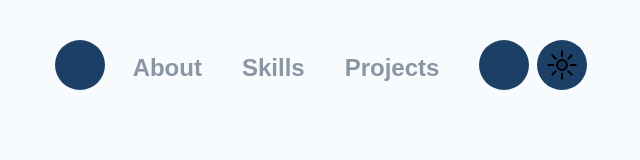
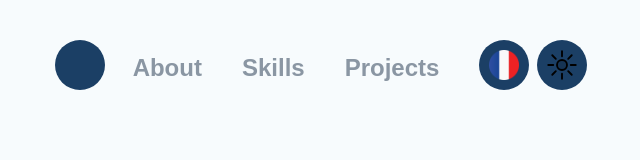
Before and after one commit to BabaxRhb/portfolio, a React (Vite) app: page / in a window 1280 px wide. Shown: the top 160 px of the page, without its empty margins (313-953 px from the left). Built offline with nearby package versions, Linux system fonts and the light colour scheme.

Commit message:
add : 	- switching language functionnality 	- smooth transition styling for some components
fix : Review routes based on the general layout

```diff
--- a/src/feature/language/component/SwitchLangBtn.tsx
+++ b/src/feature/language/component/SwitchLangBtn.tsx
@@ -1,7 +1,9 @@
 import { ActionBtn } from "../../../shared/components/ui/button/Btn"
+import useLanguage from "../hooks/useLanguage";
 
 const SwitchLangBtn = () => {
-    return <ActionBtn onClick={() => {}} />
+    const { iconUrl, changeLanguage } = useLanguage();
+    return <ActionBtn onClick={changeLanguage} imgUrl={iconUrl} />
 }
 
 export default SwitchLangBtn;
--- /dev/null
+++ b/src/feature/language/hooks/useLanguage.ts
@@ -0,0 +1,27 @@
+import i18next from "i18next";
+import { useState } from "react";
+
+const langIconUrl = { en: 'images/eng.png', fr: 'images/french.png' }
+
+const useLanguage = () => {
+    const [ lang, setLang ] = useState(i18next.language);
+    const [ iconUrl, setIconUrl ] = useState(lang === 'en' ? langIconUrl.en : langIconUrl.fr);
+
+    const changeLanguage = () => {
+        const newLang = lang === 'en' ? 'fr' : 'en';
+
+        if (lang === 'en')
+            setIconUrl(langIconUrl.fr);
+        else
+            setIconUrl(langIconUrl.en);
+        setLang(newLang)
+        i18next.changeLanguage(newLang);
+    }
+
+    return {
+        iconUrl,
+        changeLanguage
+    }
+}
+
+export default useLanguage;
--- a/src/feature/language/provider/LanguageProvider.tsx
+++ b/src/feature/language/provider/LanguageProvider.tsx
@@ -11,15 +11,19 @@ import type { ChildrenProps } from "../../../shared/data/type";
 i18next
 	.use(LanguageDetector)
 	.init({
-		lng: "en",
-		// debug: true,
-		resources: {
-			en: { global: global_en },
-			fr: { global: global_fr },
-			mg: { global: global_mg }
-		},
+	interpolation: { escapeValue: false },
 	fallbackLng: "en",
-})
+	load: "languageOnly",
+	resources: {
+		en: { global: global_en },
+		fr: { global: global_fr },
+		mg: { global: global_mg },
+	},
+	detection: {
+		order: ["localStorage", "navigator"],
+		caches: ["localStorage"],
+	},
+});
 
 const LanguageProvider = ({ children } : ChildrenProps) => {
 	return (
--- a/src/shared/components/Navbar.tsx
+++ b/src/shared/components/Navbar.tsx
@@ -9,7 +9,7 @@ const navbarItems = [
 const Navbar = () => {
 	const { pathname } = useLocation();
 
-	const baseStyle = "max-sm:text-lg text-2xl font-bold mx-5 hover:scale-105";
+	const baseStyle = "max-sm:text-lg text-2xl font-bold mx-5 hover:scale-105 transition-all";
 
 	return (
 	  <nav className="flex items-center w-full">
--- a/src/shared/components/ui/ProjectCard.tsx
+++ b/src/shared/components/ui/ProjectCard.tsx
@@ -29,6 +29,7 @@ const ProjectCard = ( {project} : ProjectCardProps) => {
 				p-5
 				bg-inherit
 				hover:scale-110
+				transition-all
 		">
 			{
 				status ?
--- a/src/shared/layouts/Footer.tsx
+++ b/src/shared/layouts/Footer.tsx
@@ -13,7 +13,7 @@ const Footer = () => {
 		<Container spacing={10}>
 			{
 				footerLinkArray.map((footerLink, index) => (
-					<div key={index}>
+					<div key={index} className="hover:scale-105 transition-all">
 						<LinkBtn
 							link={footerLink.link}
 							text={footerLink.text}
--- a/src/shared/layouts/Header.tsx
+++ b/src/shared/layouts/Header.tsx
@@ -3,17 +3,23 @@ import SwitchModeThemeBtn from "../../feature/mode/component/SwitchModeThemeBtn"
 import Navbar from "../components/Navbar";
 import { NavigationBtn } from "../components/ui/button/Btn";
 import Container from "../components/container/Container";
+import type { ChildrenProps } from "../data/type";
 
+const HeaderElement = ({ children } : ChildrenProps) => (
+    <div className="hover:scale-110 transition-all">
+        {children}
+    </div>
+)
 
 const Header = () => {
 
     return (
         <Container spacing={2}>
-            <NavigationBtn link={'/'} />
+            <HeaderElement><NavigationBtn link={'/'} /></HeaderElement>
             <Navbar />
             <Container spacing={2}>
-                <SwitchLangBtn />
-                <SwitchModeThemeBtn />
+                <HeaderElement><SwitchLangBtn /></HeaderElement>
+                <HeaderElement><SwitchModeThemeBtn /></HeaderElement>
             </Container>
         </Container>
     )
--- a/src/shared/layouts/Layout.tsx
+++ b/src/shared/layouts/Layout.tsx
@@ -1,12 +1,12 @@
-import type { ChildrenProps } from "../data/type";
+import { Outlet } from "react-router-dom";
 import Footer from "./Footer";
 import Header from "./Header";
 
-const GeneralLayout = ({ children } : ChildrenProps) => {
+const GeneralLayout = () => {
     return (
         <div className="flex flex-col justify-center mx-auto sm:w-full md:w-1/2 h-screen">
             <div className="flex-none"><Header /></div>
-            <div className="w-full overflow-auto grow">{children}</div>
+            <div className="w-full overflow-auto grow"><Outlet /></div>
             <div className="flex-none"><Footer /></div>
         </div>
     )
--- a/src/shared/route/AppRoute.tsx
+++ b/src/shared/route/AppRoute.tsx
@@ -13,12 +13,14 @@ import GeneralLayout from "../layouts/Layout"
 const AppRoute = () => {
     return (
         <Routes>
-            <Route path="/" element={<GeneralLayout><Home /></GeneralLayout>} />
-            <Route path="/home" element={<GeneralLayout><Home /></GeneralLayout>} />
-            <Route path="/about" element={<GeneralLayout><About /></GeneralLayout>} />
-            <Route path="/projects" element={<GeneralLayout><Project /></GeneralLayout>} />
-            <Route path="/skills" element={<GeneralLayout><Skill /></GeneralLayout>} />
-            <Route path="/contact" element={<GeneralLayout><Contact /></GeneralLayout>} />
+            <Route element={<GeneralLayout />}>
+                <Route path='/' element={<Home />} />
+                <Route path="/home" element={<Home />} />
+                <Route path="/about" element={<About />} />
+                <Route path="/projects" element={<Project />} />
+                <Route path="/skills" element={<Skill />} />
+                <Route path="/contact" element={<Contact />} />
+            </Route>
         </Routes>
     )
 }
```
